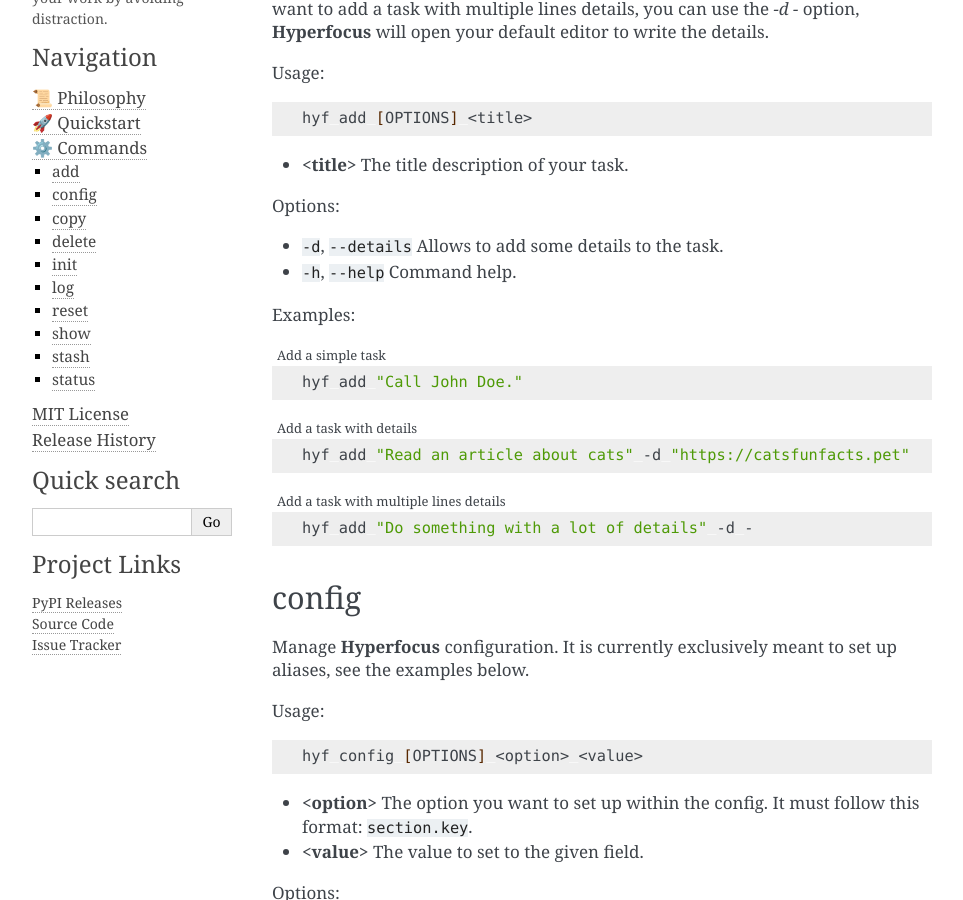
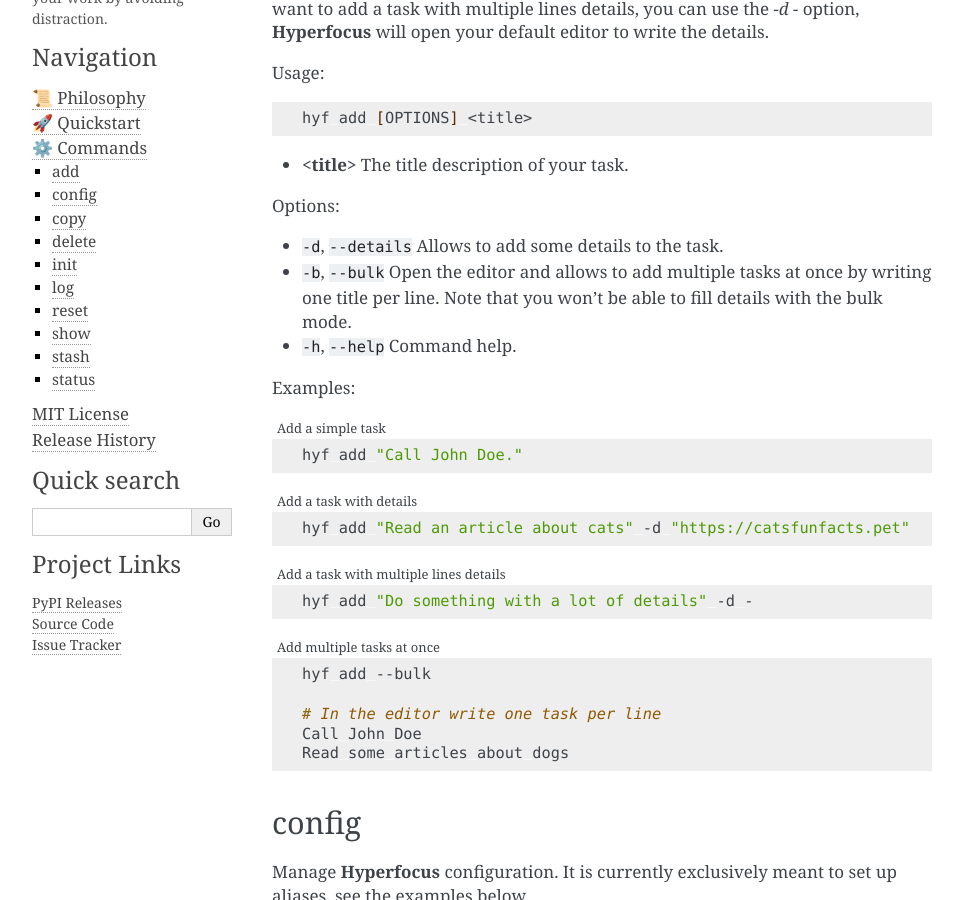
Before and after one commit to u8slvn/hyperfocus, a Sphinx documentation site: the page built from docs/source/commands.rst, in a window 1280 px wide and 900 px high, scrolled down 226 px. Shown: the whole window, without its empty margins (148-1111 px from the left). Built offline with Sphinx 7.4.7, drawn with Linux system fonts in a browser that asks for light colours.

Commit message:
docs: add bulk option documentation for add command

```diff
--- a/docs/source/commands.rst
+++ b/docs/source/commands.rst
@@ -17,6 +17,7 @@
 Options:
 
 - ``-d``, ``--details``  Allows to add some details to the task.
+- ``-b``, ``--bulk`` Open the editor and allows to add multiple tasks at once by writing one title per line. Note that you won't be able to fill details with the bulk mode.
 - ``-h``, ``--help`` Command help.
 
 Examples:
@@ -35,6 +36,15 @@
     :caption: Add a task with multiple lines details
 
     hyf add "Do something with a lot of details" -d -
+
+.. code-block:: bash
+    :caption: Add multiple tasks at once
+
+    hyf add --bulk
+
+    # In the editor write one task per line
+    Call John Doe
+    Read some articles about dogs
 
 config
 ------
```
